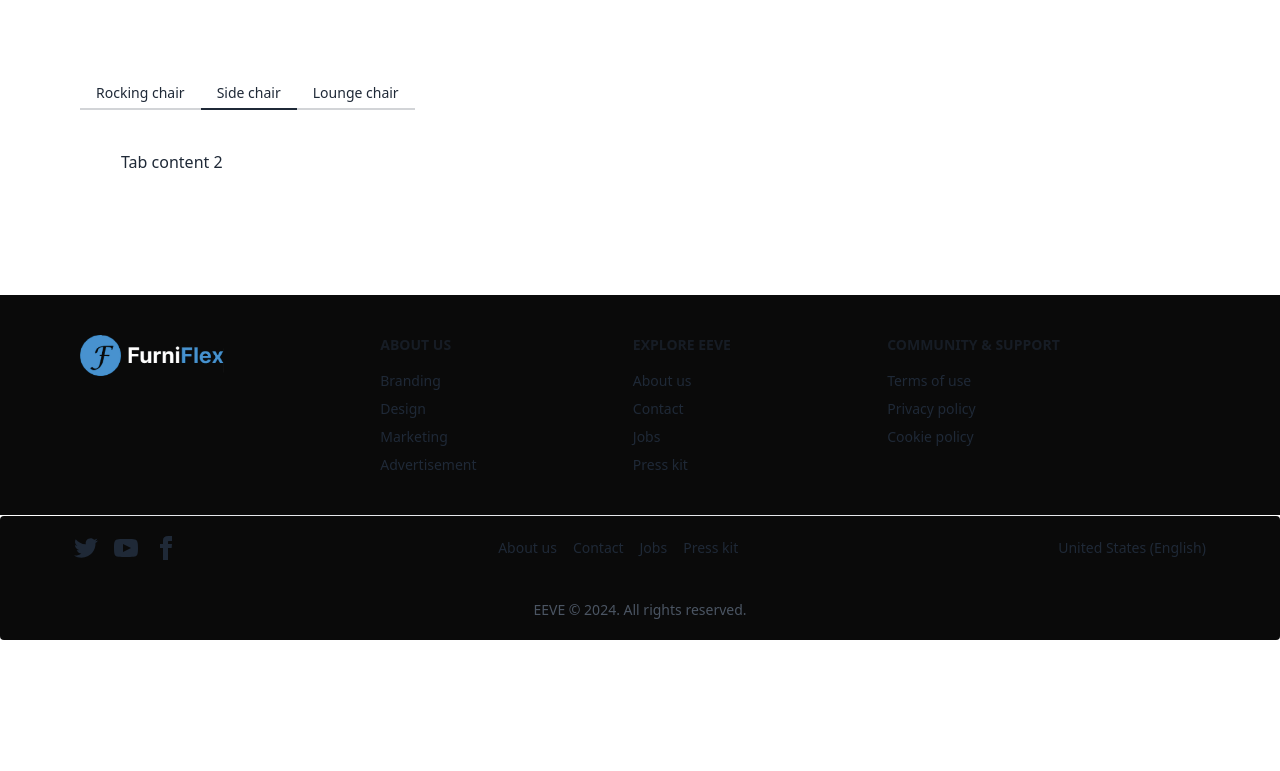
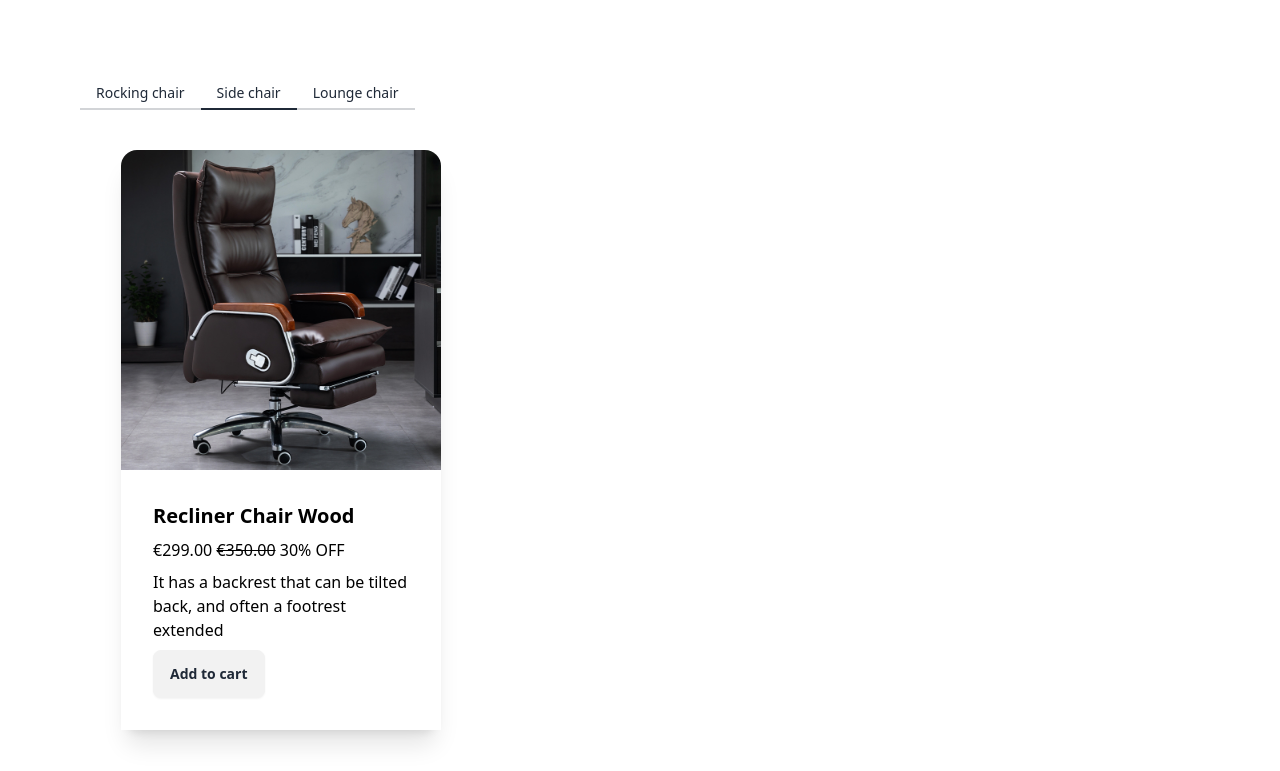
Before and after one commit to Rakibul-Hasan-max/Furniflex, a React (Vite) app: page /products in a window 1280 px wide. Shown: the part 489-1260 px from the top of the page. Before the commit the page ends 1129 px from the top, so only its background shows below. Built offline with nearby package versions, Linux system fonts and the light colour scheme.

Commit message:
tab added

```diff
--- a/src/pages/Products/Products.jsx
+++ b/src/pages/Products/Products.jsx
@@ -1,7 +1,9 @@
 import React from "react";
-import ProductList from "./ProductList";
 
 import banner3 from "../../assets/banner3.png";
+import prod1 from "../../../src/assets/products/p1.jpg";
+import prod2 from "../../../src/assets/products/p2.jpg";
+import prod4 from "../../../src/assets/products/p4.jpg";
 
 const Products = () => {
   return (
@@ -16,18 +18,21 @@ const Products = () => {
           aria-label="Rocking chair"
         />
         <div role="tabpanel" className="tab-content p-10">
-          <div className="card bg-base-100 w-96 shadow-xl">
-            <figure>
-              <img
-                src="https://img.daisyui.com/images/stock/photo-1606107557195-0e29a4b5b4aa.webp"
-                alt="Shoes"
-              />
+          <div className="card bg-base-100 w-80 shadow-xl">
+            <figure className="w-80">
+              <img src={prod1} />
             </figure>
-            <div className="card-body">
-              <h2 className="card-title">Shoes!</h2>
-              <p>If a dog chews shoes whose shoes does he choose?</p>
-              <div className="card-actions justify-end">
-                <button className="btn btn-primary">Buy Now</button>
+            <div className="card-body bg-white text-black w-80">
+              <h2 className="card-title">Recliner Chair Wood</h2>
+              <h5>
+                €299.00 <del>€350.00</del> 30% OFF
+              </h5>
+              <p>
+                It has a backrest that can be tilted back, and often a footrest
+                extended
+              </p>
+              <div className="card-actions">
+                <button className="btn">Add to cart</button>
               </div>
             </div>
           </div>
@@ -42,7 +47,24 @@ const Products = () => {
           defaultChecked
         />
         <div role="tabpanel" className="tab-content p-10">
-          Tab content 2
+          <div className="card bg-base-100 w-80 shadow-xl">
+            <figure className="w-80">
+              <img src={prod2} />
+            </figure>
+            <div className="card-body bg-white text-black w-80">
+              <h2 className="card-title">Recliner Chair Wood</h2>
+              <h5>
+                €299.00 <del>€350.00</del> 30% OFF
+              </h5>
+              <p>
+                It has a backrest that can be tilted back, and often a footrest
+                extended
+              </p>
+              <div className="card-actions">
+                <button className="btn">Add to cart</button>
+              </div>
+            </div>
+          </div>
         </div>
 
         <input
@@ -53,7 +75,24 @@ const Products = () => {
           aria-label="Lounge chair"
         />
         <div role="tabpanel" className="tab-content p-10">
-          Tab content 3
+          <div className="card bg-base-100 w-80 shadow-xl">
+            <figure className="w-80">
+              <img src={prod4} />
+            </figure>
+            <div className="card-body bg-white text-black w-80">
+              <h2 className="card-title">Recliner Chair Wood</h2>
+              <h5>
+                €299.00 <del>€350.00</del> 30% OFF
+              </h5>
+              <p>
+                It has a backrest that can be tilted back, and often a footrest
+                extended
+              </p>
+              <div className="card-actions">
+                <button className="btn">Add to cart</button>
+              </div>
+            </div>
+          </div>
         </div>
       </div>
     </div>
```
Also changed, not shown: src/pages/Products/ProductList.jsx (+9 -9 lines).
